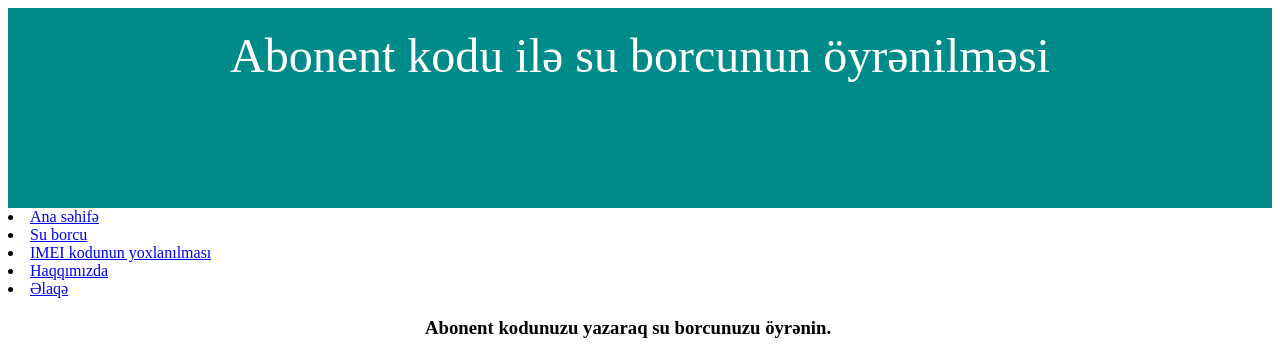
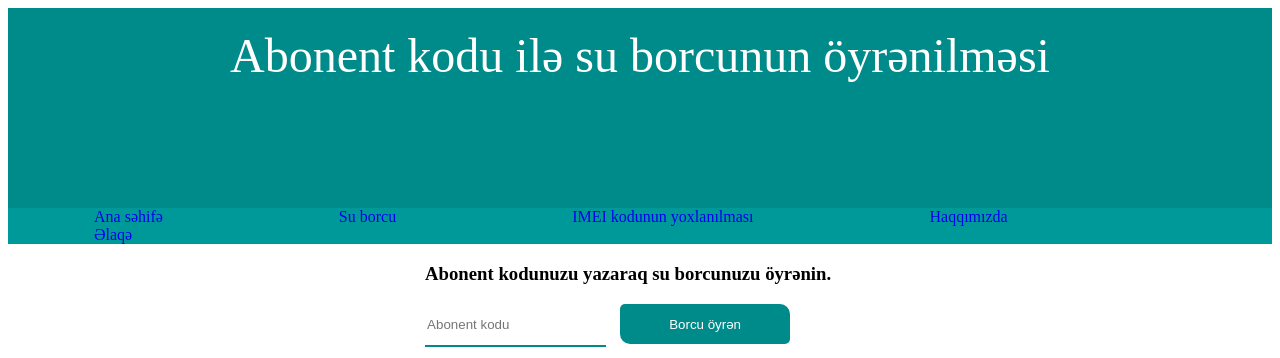
Before and after one commit to Kenan7/waterdebt-flask.herokuapp.com, a Flask app: page / in a window 1280 px wide. Shown: the top 358 px of the page. Run offline with Flask 2, Linux system fonts and the light colour scheme.

Commit message:
Update style.css

```diff
--- a/static/css/style.css
+++ b/static/css/style.css
@@ -39,3 +39,18 @@ html {
 	padding: 0;
 	margin: 0;
 }
+
+nav {
+	background-color: #009999;
+}
+
+nav > li > a {
+	text-decoration: none;
+	text-align: center;
+}
+
+nav > li {
+	list-style-type: none;
+	display: inline;
+	padding: 30px 86px;
+}
```
